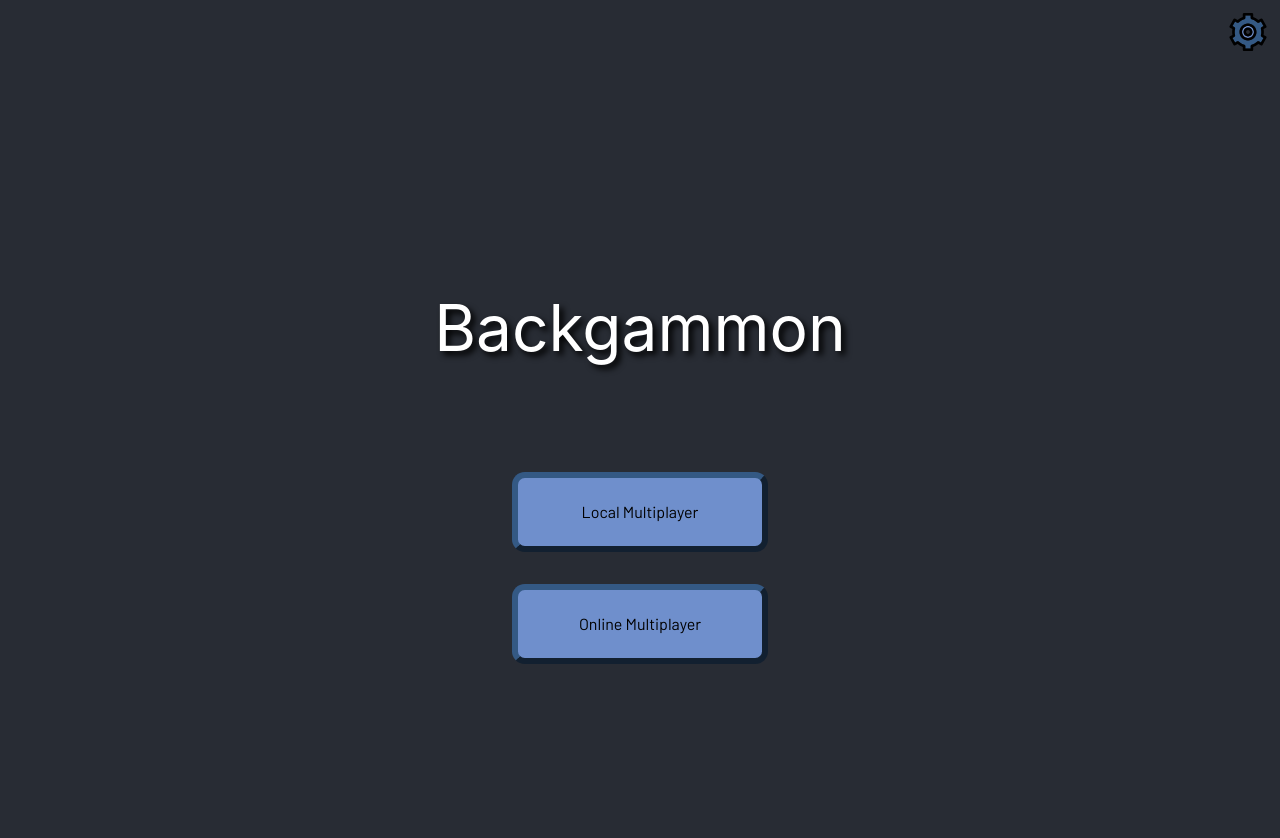
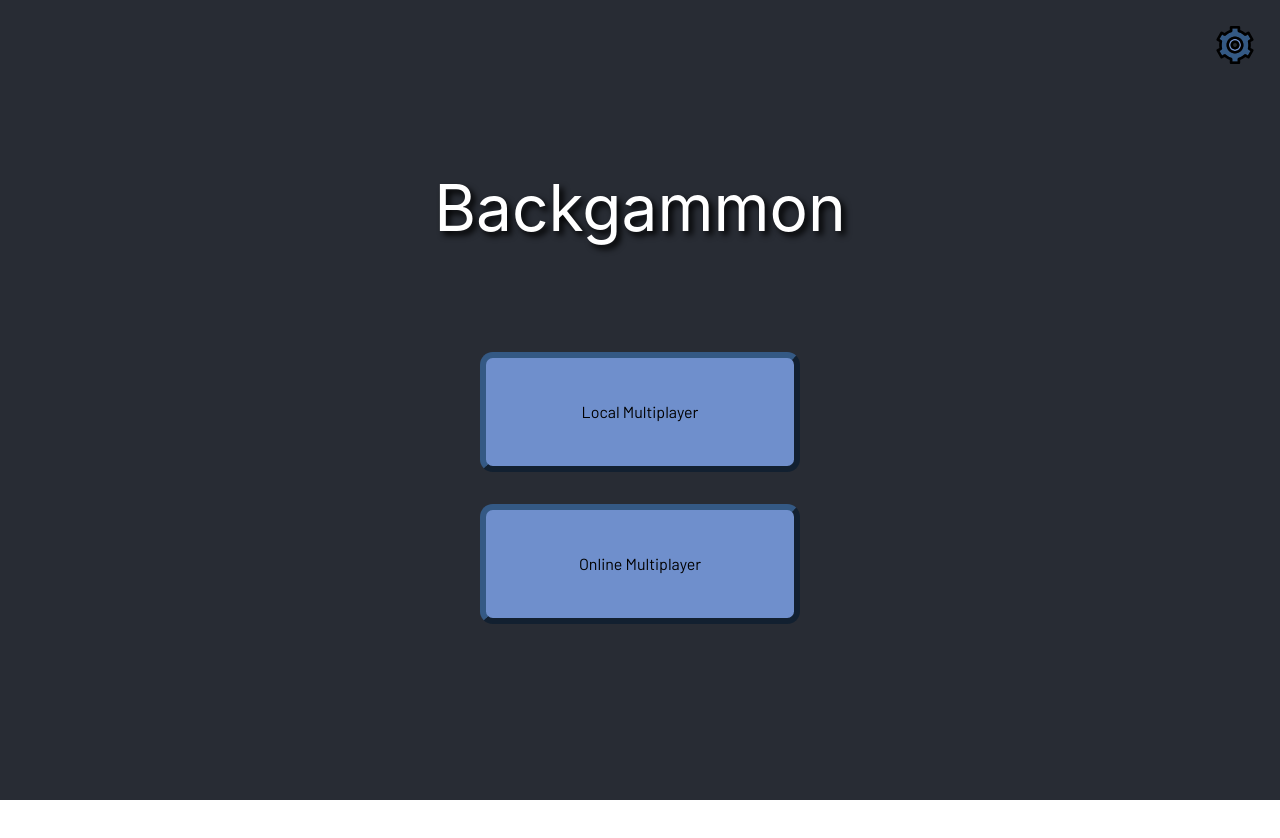
Before and after one commit to sam-swarr/backgammon, a React (Create React App) app: page / in a window 1280 px wide. Shown: the top 838 px of the page. After the commit the page ends 800 px from the top, so only its background shows below. Built offline with nearby package versions, Linux system fonts and the light colour scheme.

Commit message:
make main menu styling better for portrait

```diff
--- a/src/App.css
+++ b/src/App.css
@@ -14,11 +14,18 @@
 }
 
 .App-wrapper {
+  align-items: center;
   background-color: #282c34;
   display: flex;
   flex-direction: column;
-  height: 120vh;
+  height: 130vh;
   justify-content: center;
+  width: 130vw;
+}
+
+.App-wrapper.mainmenu {
+  height: 100vh;
+  width: 100vw;
 }
 
 .App-header {
@@ -53,8 +60,7 @@
   display: flex;
   height: 46.3vw;
   justify-content: center;
-  min-height: 46.3vw;
-  min-width: 100vw;
+  width: 100vw;
 }
 
 .Main-menu-wrapper {
@@ -70,9 +76,21 @@
 }
 
 .Title-wrapper {
-  font-size: 5vw;
-  margin-bottom: 10vh;
   text-shadow: 4px 4px 6px black;
+}
+
+@media screen and (orientation: landscape) {
+  .Title-wrapper {
+    font-size: 5vw;
+    margin-bottom: 10vh;
+  }
+}
+
+@media screen and (orientation: portrait) {
+  .Title-wrapper {
+    font-size: 10vw;
+    margin-bottom: 4vh;
+  }
 }
 
 .Menu-button-wrapper {
@@ -86,9 +104,21 @@
   border-radius: 1vw;
   border-width: 0.5vw;
   font-family: 'Barlow', sans-serif;
-  height: 10vh;
   margin: 2vh;
-  width: 20vw;
+}
+
+@media screen and (orientation: landscape) {
+  .Local-multiplayer-button, .Online-multiplayer-button {
+    height: 15vh;
+    width: 25vw;
+  }
+}
+
+@media screen and (orientation: portrait) {
+  .Local-multiplayer-button, .Online-multiplayer-button {
+    height: 9vh;
+    width: 50vw;
+  }
 }
 
 .Game-board-half {
@@ -335,10 +365,14 @@
   width: 100%;
 }
 
+.mainmenu .Settings-menu-button-wrapper {
+  right: 2vw;
+}
+
 .Settings-menu-button-wrapper {
   position: absolute;
-  right: 1vw;
-  top: 1vw;
+  right: -28vw;
+  top: 2vw;
 }
 
 .Settings-menu .modal-content {
@@ -402,8 +436,20 @@
 .Settings-menu-button {
   background: url(gear.svg) no-repeat top left;
   background-size: contain;
-  height: 3vw;
-  width: 3vw;
+}
+
+@media screen and (orientation: landscape) {
+  .Settings-menu-button {
+    height: 3vw;
+    width: 3vw;
+  }
+}
+
+@media screen and (orientation: portrait) {
+  .Settings-menu-button {
+    height: 3vh;
+    width: 3vh;
+  }
 }
 
 .Game-over-dialog .modal-content {
--- a/src/App.tsx
+++ b/src/App.tsx
@@ -1,4 +1,5 @@
 import { FunctionComponent } from 'react';
+import cx from "classnames";
 import './App.css';
 
 import { GameState } from './store/gameStateSlice';
@@ -40,7 +41,9 @@ const App: FunctionComponent<AppProps> = () => {
   }
 
   return (
-    <div className={"App-wrapper"}>
+    <div className={cx("App-wrapper", {
+      "mainmenu": gameState === GameState.NotStarted,
+    })}>
       <SettingsMenuButton />
       <SettingsMenu />
       <GameOverDialog />
```
